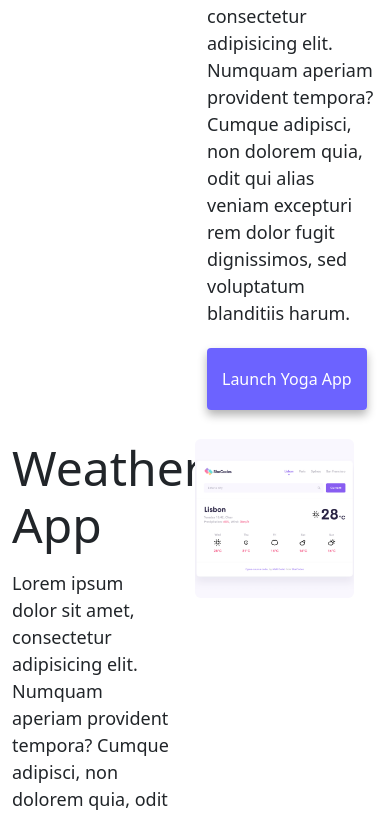
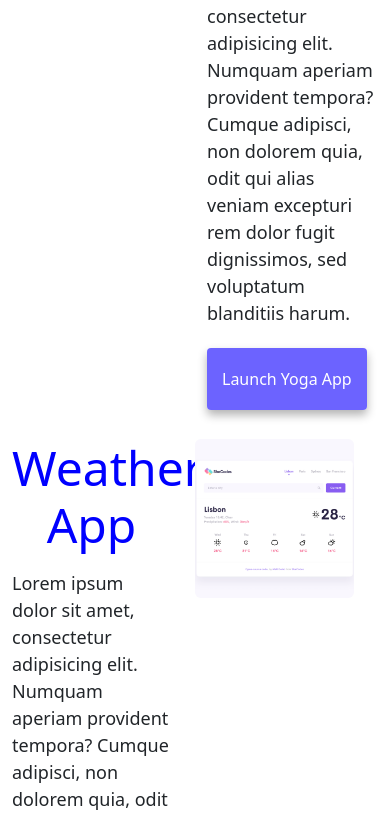
Before and after one commit to Alymova-crypto/portfolio, a plain HTML site: page index.html in a window 390 px wide. Shown: the part 878-1696 px from the top of the page. Drawn offline with nearby package versions, Linux system fonts and the light colour scheme.

Commit message:
adeed @media

```diff
--- a/style.css
+++ b/style.css
@@ -86,3 +86,11 @@ p {
 .email-link:hover {
   text-decoration: underline;
 }
+@media (max-width: 600px) {
+  h1,
+  h2,
+  h3 {
+    text-align: center;
+    color: blue;
+  }
+}
```
